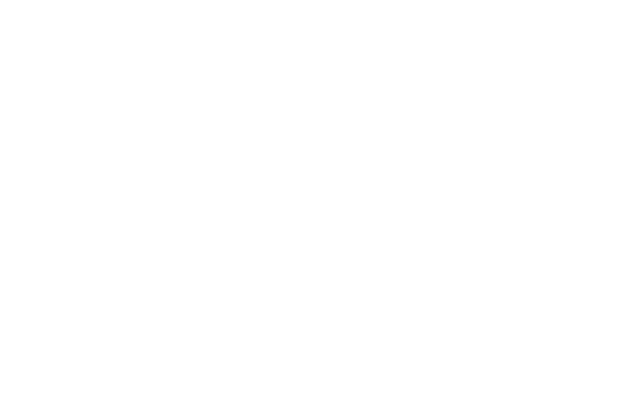
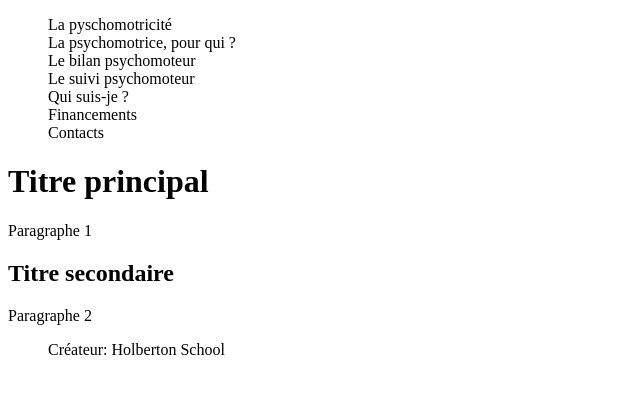
Before and after one commit to elodieriou/Psychomotricien, a plain HTML site: page index.html in a window 1280 px wide. Shown: the whole page, without its empty margins (0-640 px from the left). Drawn offline with Linux system fonts and the light colour scheme.

Commit message:
Update of HTML

```diff
--- a/index.html
+++ b/index.html
@@ -1,16 +1,35 @@
 <!DOCTYPE html>
-<html>
+<html lang="fr">
 	<head>
-		<title>Ophélie Tricot</title>
+		<title>Ophélie Tricot: Accueil</title>
+		<meta charset="UTF-8">
 		<meta name="viewport" content="width=device-width, initial-scale=1.0">
+		<link rel="icon" type="image/x-icon" href="./images/icone.ico">
 	</head>
 	<header>
-
+		<div id="menu">
+			<ul id="onglets" style="list-style-type:none;">
+				<li>La pyschomotricité</li>
+				<li>La psychomotrice, pour qui ?</li>
+				<li>Le bilan psychomoteur</li>
+				<li>Le suivi psychomoteur</li>
+				<li>Qui suis-je ?</li>
+				<li>Financements</li>
+				<li>Contacts</li>
+			</ul>
+		</div>
 	</header>
 	<body>
-
+		<h1>Titre principal</h1>
+		<p> Paragraphe 1</p>
+		<h2>Titre secondaire</h2>
+		<p>Paragraphe 2</p>
 	</body>
 	<footer>
-
+		<div id="menu_footer">
+			<ul id="onglets_footer" style="list-style-type:none;">
+				<li>Créateur: Holberton School</li>
+			</ul>
+		</div>
 	</footer>
 </html>
```
